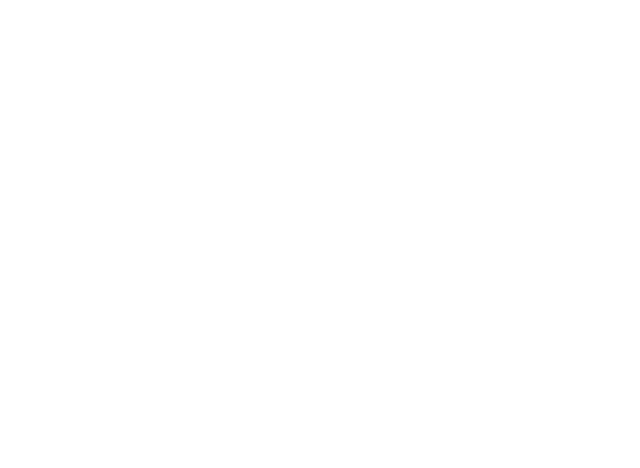
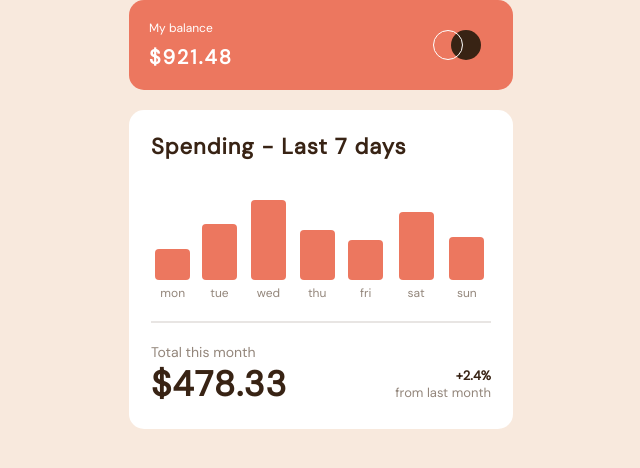
Before and after one commit to ashg821/expensesChart, a plain HTML site: page index.html in a window 1280 px wide. Shown: the whole page, without its empty margins (319-959 px from the left). Drawn offline with Linux system fonts and the light colour scheme.

Commit message:
second commit

```diff
--- a/app.js
+++ b/app.js
@@ -1 +1,37 @@
-fetch('./data.json').then(res => res.json()).then(data => {console.log(data)});
+async function fetchDataFromJson() {
+    const res = await fetch('./data.json');
+    const data = await res.json();
+    return data;
+}
+
+async function consumeData() {
+    const data = await fetchDataFromJson();
+    const chartData = document.getElementById('chart-data');
+    data.forEach((ele, index) => {
+        chartData.innerHTML += `
+        <div class="bar-container">
+          <div class="bar-value" id="bar-value-${index + 1}">$${ele.amount}</div>
+          <div class="bar" id="bar-${index + 1}"></div>
+          ${ele.day}
+        </div>`;
+        const barEle = document.getElementById(`bar-${index + 1}`);
+        barEle.style.height = `${ele.amount + 5}%`;
+    });
+    data.forEach((ele, index) => {
+        const barEle = document.getElementById(`bar-${index + 1}`);
+        barEle.addEventListener('mouseenter', () => {
+            const barVal = document.getElementById(`bar-value-${index + 1}`);
+            barVal.style.visibility = 'visible';
+            console.log(`Entered bar-${index + 1}`);
+        });
+        barEle.addEventListener('mouseleave', () => {
+            const barVal = document.getElementById(`bar-value-${index + 1}`);
+            barVal.style.visibility = 'hidden';
+            console.log(`Left bar-${index + 1}`);
+        });
+
+    });
+}
+
+
+consumeData();
--- a/index.html
+++ b/index.html
@@ -1,21 +1,49 @@
 <!DOCTYPE html>
 <html lang="en">
+
 <head>
   <meta charset="UTF-8">
-  <meta name="viewport" content="width=device-width, initial-scale=1.0"> <!-- displays site properly based on user's device -->
+  <meta name="viewport" content="width=device-width, initial-scale=1.0">
+  <!-- displays site properly based on user's device -->
 
   <link rel="icon" type="image/png" sizes="32x32" href="./images/favicon-32x32.png">
 
   <title>Frontend Mentor | Expenses chart component</title>
   <link rel="stylesheet" href="styles.css">
 
-  <!-- Feel free to remove these styles or customise in your own stylesheet 👍 -->
-  <style>
-    .attribution { font-size: 11px; text-align: center; }
-    .attribution a { color: hsl(228, 45%, 44%); }
-  </style>
 </head>
+
 <body>
-  <script src="app.js"></script>
+  <div id="parent">
+
+    <div id="container">
+      <div id="balance">
+        <div id="balance-text">
+          <div id="balance-text-des">My balance</div>
+          <div id="balance-text-val">$921.48</div>
+        </div>
+        <div id="balance-icon">
+          <div id="circle-1" class="circle"></div>
+          <div id="circle-2" class="circle"></div>
+        </div>
+      </div>
+      <div id="chart">
+        <div id="chart-header">Spending - Last 7 days</div>
+        <div id="chart-data"></div>
+        <hr>
+        <div id="footer">
+          <div id="top-text">Total this month</div>
+          <div id="footer-subcontainer">
+            <h1 id="spend-val">$478.33</h1>
+            <div id="rise-text">
+              <div id="rise-percent">+2.4%</div>
+              <div>from last month</div>
+            </div>
+          </div>
+        </div>
+      </div>
+    </div>
+    <script src="app.js"></script>
 </body>
+
 </html>
--- a/styles.css
+++ b/styles.css
@@ -0,0 +1,142 @@
+@import url('https://fonts.googleapis.com/css2?family=DM+Sans&display=swap');
+*{
+    box-sizing: border-box;
+    margin: 0;
+}
+
+body{
+    font-family: 'DM Sans', sans-serif;
+    font-size: 18px;
+    background-color: hsl(27, 66%, 92%);
+}
+#parent{
+    display: flex;
+    justify-content: center;
+    align-items: center;
+}
+
+#container{
+    width: 30%;
+    max-width: 500px;
+    min-width: 360px;
+    /* margin: auto; */
+    color: white;
+    display: flex;
+    flex-direction: column;
+}
+#balance{
+    padding: 20px;
+    background-color: hsl(10, 79%, 65%);
+    border-radius: 15px;
+    margin-bottom: 20px;
+    display: flex;
+    justify-content: space-between;
+    align-items: center;
+}
+#balance-text-des{
+    font-size: 12px;
+    font-weight: 400;
+    margin-bottom: 8px;
+}
+#balance-text-val{
+    font-weight: 700;
+    font-size: 20px;
+    letter-spacing: 2px;
+}
+#balance-icon{
+    display: flex;
+}
+.circle{
+    width: 30px;
+    height: 30px;
+    border-radius: 50%
+}
+#circle-1{
+    border: 1px solid white;
+    z-index: 1;
+}
+#circle-2{
+    background-color: hsl(25, 47%, 15%);
+    position: relative;
+    right: 20%;
+}
+
+#chart{
+    padding: 22px;
+    border-radius: 15px;
+    color: hsl(25, 47%, 15%);
+    background-color: white;
+}
+#chart-header{
+    font-size: 22px;
+    font-weight: 800;
+    letter-spacing: 1px;
+}
+#chart-data{
+    display: flex;
+    justify-content: space-between;
+}
+.bar-container{
+    display: flex;
+    flex-direction: column;
+    justify-content: flex-end;
+    align-items: center;
+    height: 140px;
+    color: hsl(28, 10%, 53%);
+    font-size: 12px;
+}
+.bar-value{
+    background-color: hsl(25, 47%, 15%);
+    color: white;
+    font-size: 12px;
+    padding: 5px;
+    margin-bottom: 7px;
+    border-radius: 4px;
+    visibility: hidden;
+}
+.bar{
+    background-color: hsl(10, 79%, 65%);
+    width: 35px;
+    border-radius: 4px;
+    cursor: pointer;
+    margin-bottom: 5px;
+}
+.bar:hover{
+    background-color: hsla(10, 100%, 76%, 1);
+}
+
+#bar-3:hover{
+    background-color: hsl(186, 34%, 60%);
+}
+
+hr{
+    border: 1px solid hsl(28, 10%, 90%);
+    margin: 20px 0;
+}
+
+#top-text{
+    font-size: 14px;
+    color: hsl(28, 10%, 53%);
+}
+#footer-subcontainer{
+    display: flex;
+    justify-content: space-between;
+}
+#spend-val{
+    color: hsl(25, 47%, 15%);
+    font-size: 35px;
+    letter-spacing: 1px;
+}
+#rise-text{
+    /* text-align: right; */
+    font-size: 13px;
+    color: hsl(28, 10%, 53%);
+    display: flex;
+    flex-direction: column;
+    align-items: flex-end;
+    justify-content: center;
+}
+#rise-percent{
+    color: hsl(25, 47%, 15%);
+    font-weight: 900;
+}
```
